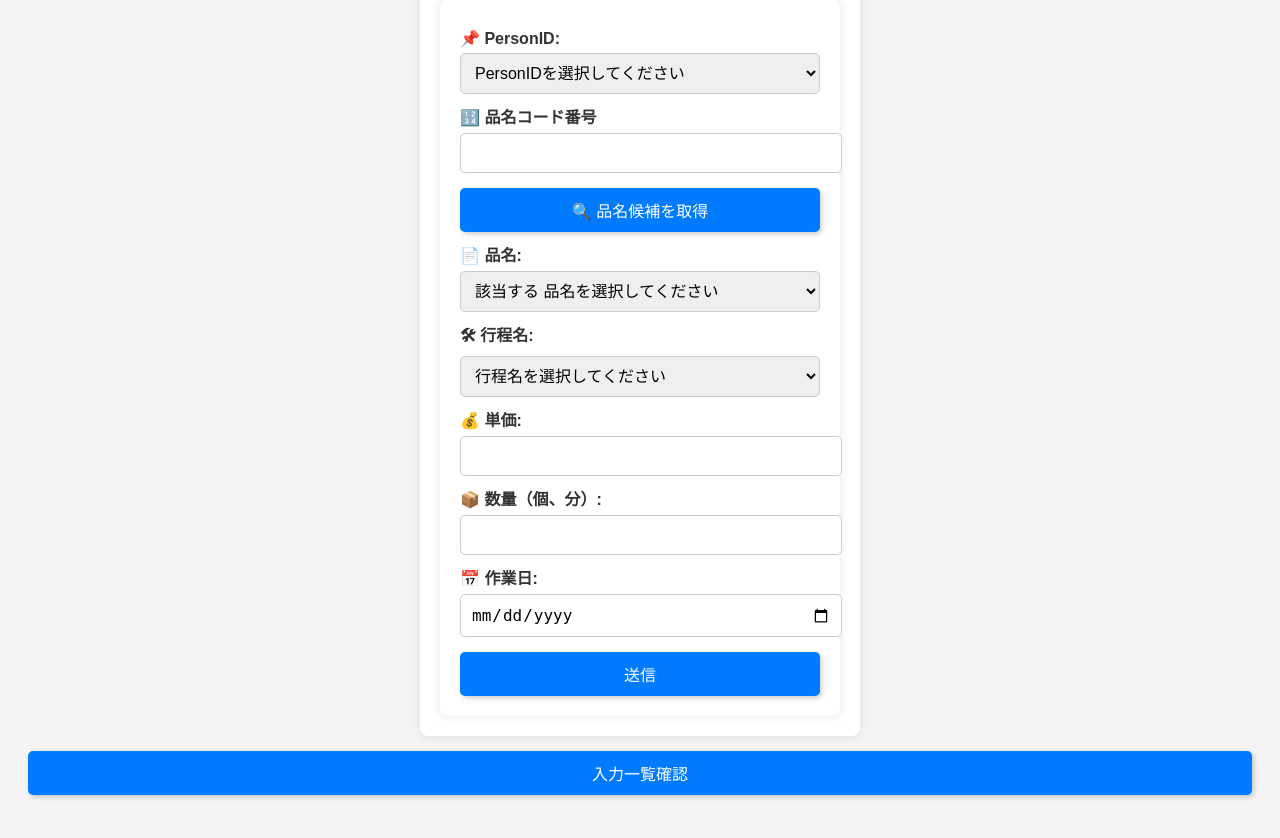
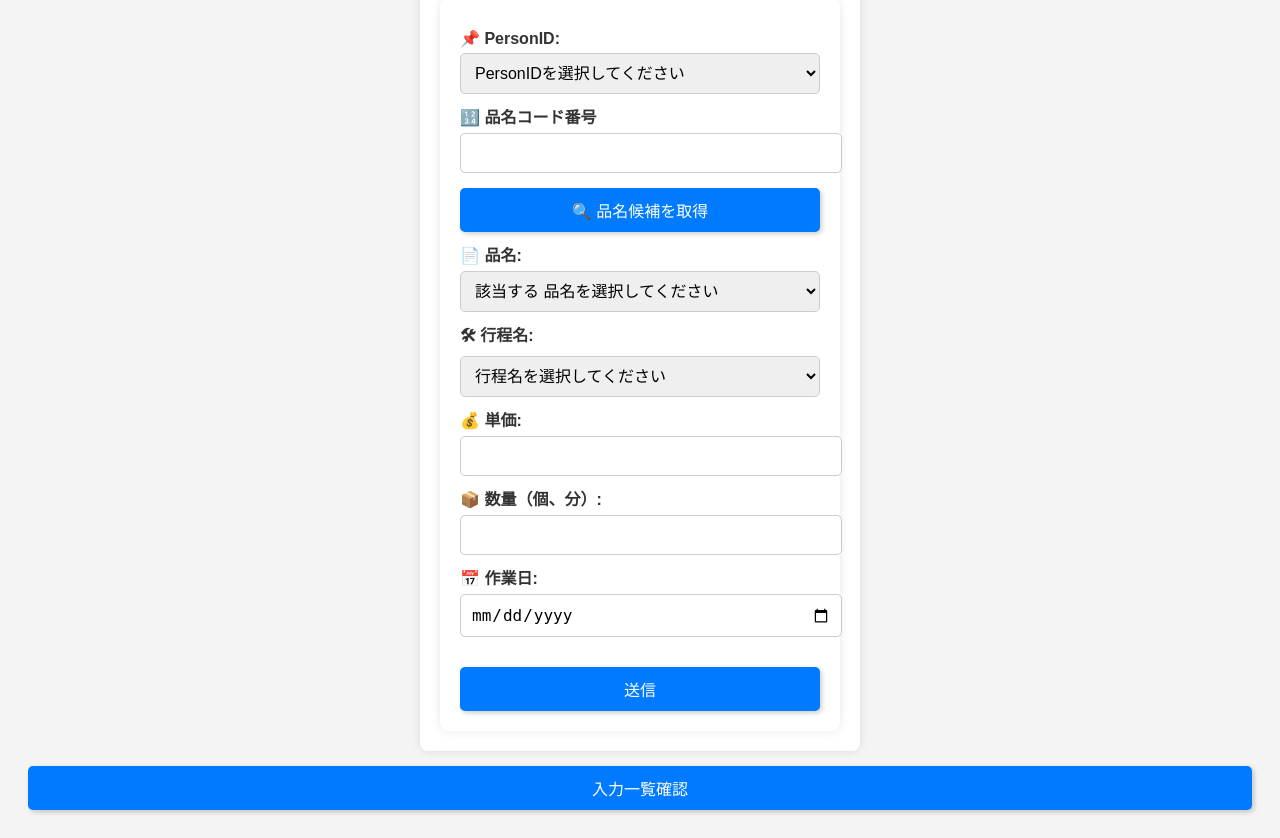
Before and after one commit to masanorimiyamoto-cloud/AirtableFlaskNew, a Flask app: page / in a window 1280 px wide. Shown: the part 197-1035 px from the top of the page. Before the commit the page ends 996 px from the top, so only its background shows below. Run offline with Flask 3, Linux system fonts and the light colour scheme; data that the repository does not hold is empty.

Commit message:
margin Submit

```diff
--- a/templates/index.html
+++ b/templates/index.html
@@ -45,6 +45,9 @@
     }
     button:hover {
       background-color: #0056b3;
+    }
+    #submitButton {
+    margin-top: 30px; /* 送信ボタンの上部の余白を増やして間隔を広げる */
     }
     .message {
       padding: 10px;
```
